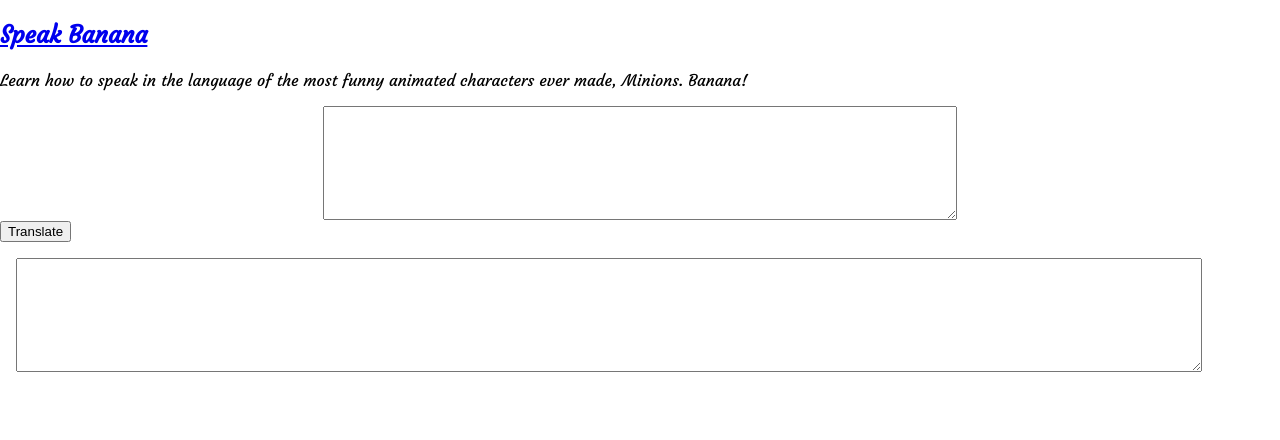
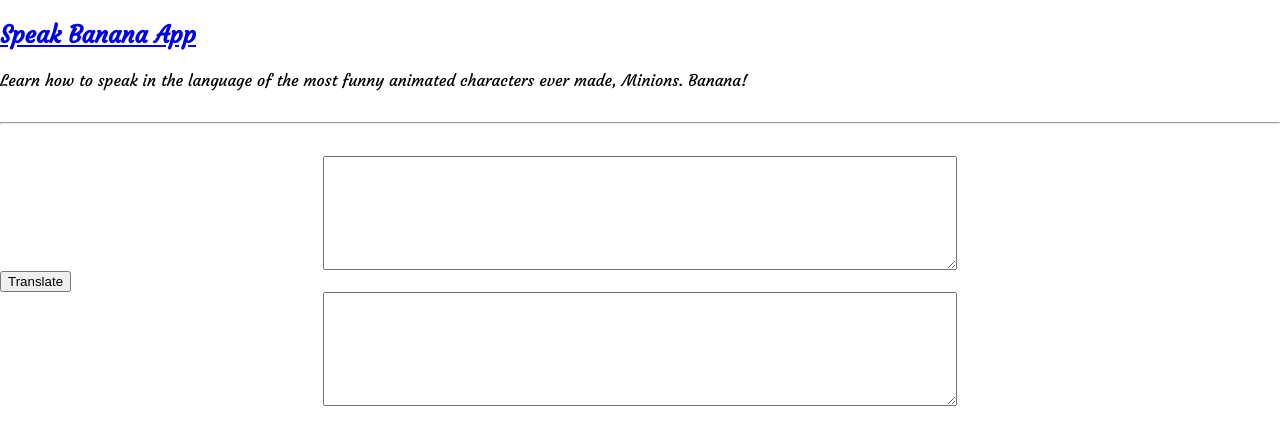
Before and after one commit to iprankurpandey/banana-talk-translater-app-mark-VI, a plain HTML site: page index.html in a window 1280 px wide. Drawn offline with Linux system fonts and the light colour scheme.

Commit message:
updatec css

```diff
--- a/index.html
+++ b/index.html
@@ -13,10 +13,11 @@
    <!-- nav -->
    <nav>
     <div class="heading-nav">
-        <h1><a href="/dist/index.html">Speak Banana</a></h1>
+        <h1><a href="index.html">Speak Banana App</a></h1>
         <p>Learn how to speak in the language of the most funny animated characters ever made, Minions. Banana!</p>
     </div>
 </nav>
+<hr>
 <!-- section -->
 <section>
   <textarea id="txt-input" class= " container container-center" placeholder="enter your text here and will convert it to banana"> </textarea>
@@ -24,12 +25,12 @@
 
 <!-- section -->
 <section>
-  <button id='btn-translate'>Translate</button>
+  <button id='btn-translate' class="btn-translate">Translate</button>
 </section>
 
 <!-- section -->
 <section>
-  <textarea id="output"></textarea>
+  <textarea id="output" class="container container-center"></textarea>
 </section>
 
 <script src="app.js" type="text/javascript"></script>
--- a/style.css
+++ b/style.css
@@ -10,7 +10,8 @@
 body {
     font-family: 'Courgette', cursive;
     margin: 0rem;
-}textarea {
+}
+textarea {
     width: 90%;
     margin: 1rem;
     display: block;
```
